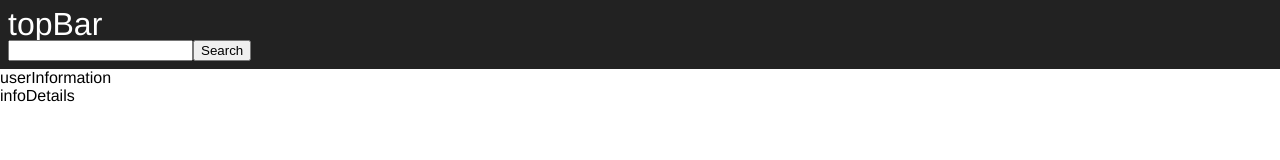
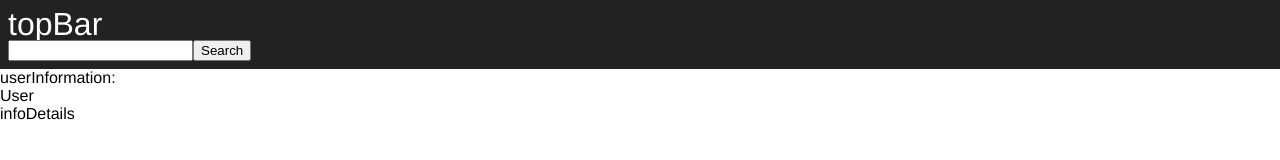
Before and after one commit to DDaiana/LAP3_CodeChallenge, a React (Create React App) app: page / in a window 1280 px wide. Shown: the top 160 px of the page. Built offline with nearby package versions, Linux system fonts and the light colour scheme.

Commit message:
user component added

```diff
--- /dev/null
+++ b/src/components/User/index.js
@@ -0,0 +1,12 @@
+import React, { Component } from 'react';
+
+
+export default class User extends Component {
+
+    render() {
+        return (
+            <div>User</div>
+          )
+    }
+
+}
--- a/src/components/index.js
+++ b/src/components/index.js
@@ -1 +1,2 @@
-export { default as Search } from './Search'
+export { default as Search } from './Search';
+export { default as User } from './User';
--- a/src/layout/userInfo/index.js
+++ b/src/layout/userInfo/index.js
@@ -1,8 +1,11 @@
 import React from 'react';
+import { User } from '../../components';
 
 
 export default function UserInfo() {
   return (
-    <div>userInformation</div>
+    <div>userInformation:
+      <User />
+    </div>
   )
 }
```
